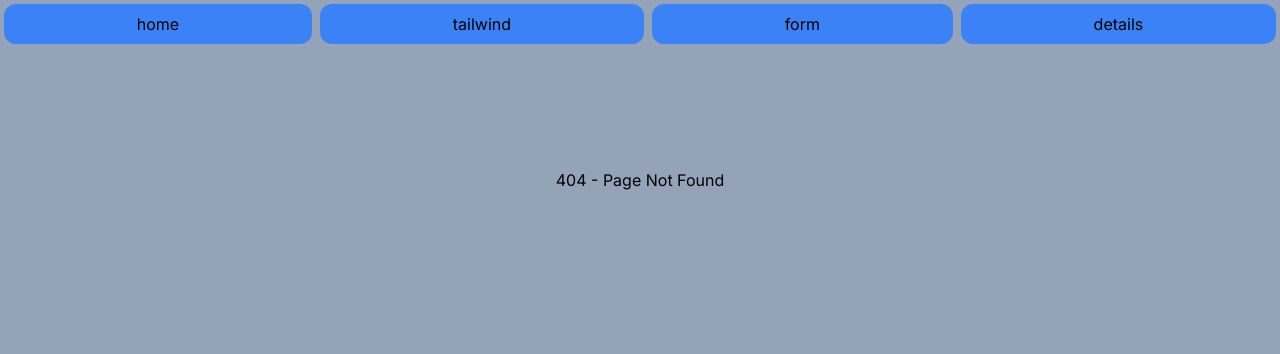
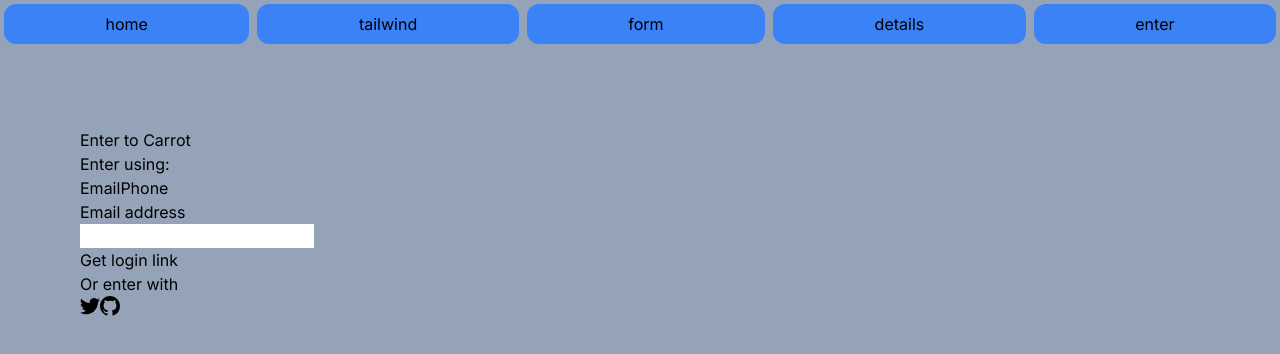
Before and after one commit to wonseok-han/edu-carrot-clone, a Next.js app: page /pages/tailwind/enter in a window 1280 px wide. Before the commit this address had no page. Shown: the top 354 px of the page. Built offline with nearby package versions, Linux system fonts and the light colour scheme.

Commit message:
tailwind enter페이지 추가로 인한 구조변경

```diff
--- /dev/null
+++ b/app/pages/tailwind/enter/page.tsx
@@ -0,0 +1,76 @@
+"use client";
+
+import { useState } from "react";
+
+export default function Enter() {
+  const [method, setMethod] = useState<"email" | "phone">("email");
+  const onEmailClick = () => setMethod("email");
+  const onPhoneClick = () => setMethod("phone");
+  return (
+    <div>
+      <h3>Enter to Carrot</h3>
+      <div>
+        <div>
+          <h5>Enter using:</h5>
+          <div>
+            <button onClick={onEmailClick}>Email</button>
+            <button onClick={onPhoneClick}>Phone</button>
+          </div>
+        </div>
+        <form>
+          <label>
+            {method === "email" ? "Email address" : null}
+            {method === "phone" ? "Phone number" : null}
+          </label>
+          <div>
+            {method === "email" ? <input type="email" required /> : null}
+            {method === "phone" ? (
+              <div>
+                <span>+82</span>
+                <input type="number" required />
+              </div>
+            ) : null}
+          </div>
+          <button>
+            {method === "email" ? "Get login link" : null}
+            {method === "phone" ? "Get one-time password" : null}
+          </button>
+        </form>
+        <div>
+          <div>
+            <div />
+            <div>
+              <span>Or enter with</span>
+            </div>
+          </div>
+          <div>
+            <button>
+              <svg
+                className="w-5 h-5"
+                aria-hidden="true"
+                fill="currentColor"
+                viewBox="0 0 20 20"
+              >
+                <path d="M6.29 18.251c7.547 0 11.675-6.253 11.675-11.675 0-.178 0-.355-.012-.53A8.348 8.348 0 0020 3.92a8.19 8.19 0 01-2.357.646 4.118 4.118 0 001.804-2.27 8.224 8.224 0 01-2.605.996 4.107 4.107 0 00-6.993 3.743 11.65 11.65 0 01-8.457-4.287 4.106 4.106 0 001.27 5.477A4.073 4.073 0 01.8 7.713v.052a4.105 4.105 0 003.292 4.022 4.095 4.095 0 01-1.853.07 4.108 4.108 0 003.834 2.85A8.233 8.233 0 010 16.407a11.616 11.616 0 006.29 1.84" />
+              </svg>
+            </button>
+            <button>
+              <svg
+                className="w-5 h-5"
+                aria-hidden="true"
+                fill="currentColor"
+                viewBox="0 0 20 20"
+              >
+                <path
+                  fillRule="evenodd"
+                  d="M10 0C4.477 0 0 4.484 0 10.017c0 4.425 2.865 8.18 6.839 9.504.5.092.682-.217.682-.483 0-.237-.008-.868-.013-1.703-2.782.605-3.369-1.343-3.369-1.343-.454-1.158-1.11-1.466-1.11-1.466-.908-.62.069-.608.069-.608 1.003.07 1.531 1.032 1.531 1.032.892 1.53 2.341 1.088 2.91.832.092-.647.35-1.088.636-1.338-2.22-.253-4.555-1.113-4.555-4.951 0-1.093.39-1.988 1.029-2.688-.103-.253-.446-1.272.098-2.65 0 0 .84-.27 2.75 1.026A9.564 9.564 0 0110 4.844c.85.004 1.705.115 2.504.337 1.909-1.296 2.747-1.027 2.747-1.027.546 1.379.203 2.398.1 2.651.64.7 1.028 1.595 1.028 2.688 0 3.848-2.339 4.695-4.566 4.942.359.31.678.921.678 1.856 0 1.338-.012 2.419-.012 2.747 0 .268.18.58.688.482A10.019 10.019 0 0020 10.017C20 4.484 15.522 0 10 0z"
+                  clipRule="evenodd"
+                />
+              </svg>
+            </button>
+          </div>
+        </div>
+      </div>
+    </div>
+  );
+}
--- a/components/header.tsx
+++ b/components/header.tsx
@@ -3,9 +3,10 @@
 
 const MENUS = [
   { text: "home", url: "/" },
-  { text: "tailwind", url: "pages/tailwind/" },
+  { text: "tailwind", url: "pages/tailwind/tour/" },
   { text: "form", url: "pages/form/" },
   { text: "details", url: "pages/details/" },
+  { text: "enter", url: "pages/tailwind/enter/" },
 ];
 
 const Header: NextPage = () => {
```
Also changed, not shown: app/pages/tailwind/tour/page.tsx (renamed from app/pages/tailwind/page.tsx).
